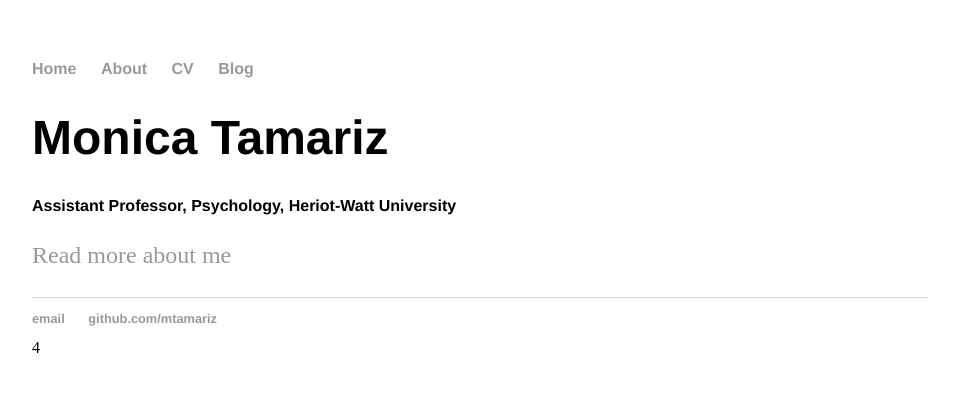
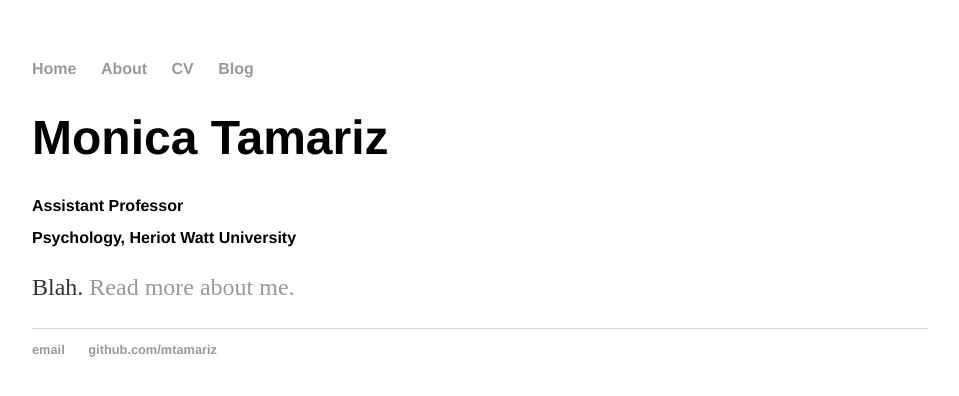
Before and after one commit to mtamariz/mtamariz.github.io, a Jekyll site: the page built from index.html, in a window 1280 px wide. Shown: the top 396 px of the page, without its empty margins (160-1119 px from the left). Built offline with Jekyll 4.4.1, drawn with Linux system fonts in a browser that asks for light colours.

Commit message:
Update index.html

```diff
--- a/index.html
+++ b/index.html
@@ -1,32 +1,10 @@
-<!DOCTYPE html>
-<html>
-	<head>
-		<title>Monica Tamariz</title>
-		<!-- link to main stylesheet -->
-		<link rel="stylesheet" type="text/css" href="/css/main.css">
-	</head>
-	<body>
-		<nav>
-    		<ul>
-        		<li><a href="/">Home</a></li>
-	        	<li><a href="/about">About</a></li>
-        		<li><a href="/cv">CV</a></li>
-        		<li><a href="/blog">Blog</a></li>
-    		</ul>
-		</nav>
-		<div class="container">
-    		<div class="blurb">
-        		<h1>Monica Tamariz</h1>
-        		<h2>Assistant Professor, Psychology, Heriot-Watt University</h2>
-				<p> <a href="/about">Read more about me</a></p>
-    		</div><!-- /.blurb -->
-		</div><!-- /.container -->
-		<footer>
-    		<ul>
-        		<li><a href="mailto:mt43@hw.ac.uk">email</a></li>
-        		<li><a href="https://github.com/mtamariz">github.com/mtamariz</a></li>
-			</ul>
-		</footer>
-	</body>
-</html>
-4
+---
+layout: default
+title: Monica Tamariz Webpage
+---
+<div class="blurb">
+	<h1>Monica Tamariz</h1>
+	<h2>Assistant Professor</h2>
+	<h2>Psychology, Heriot Watt University</h2>
+	<p>Blah. <a href="/about">Read more about me.</a></p>
+</div><!-- /.blurb -->
```
